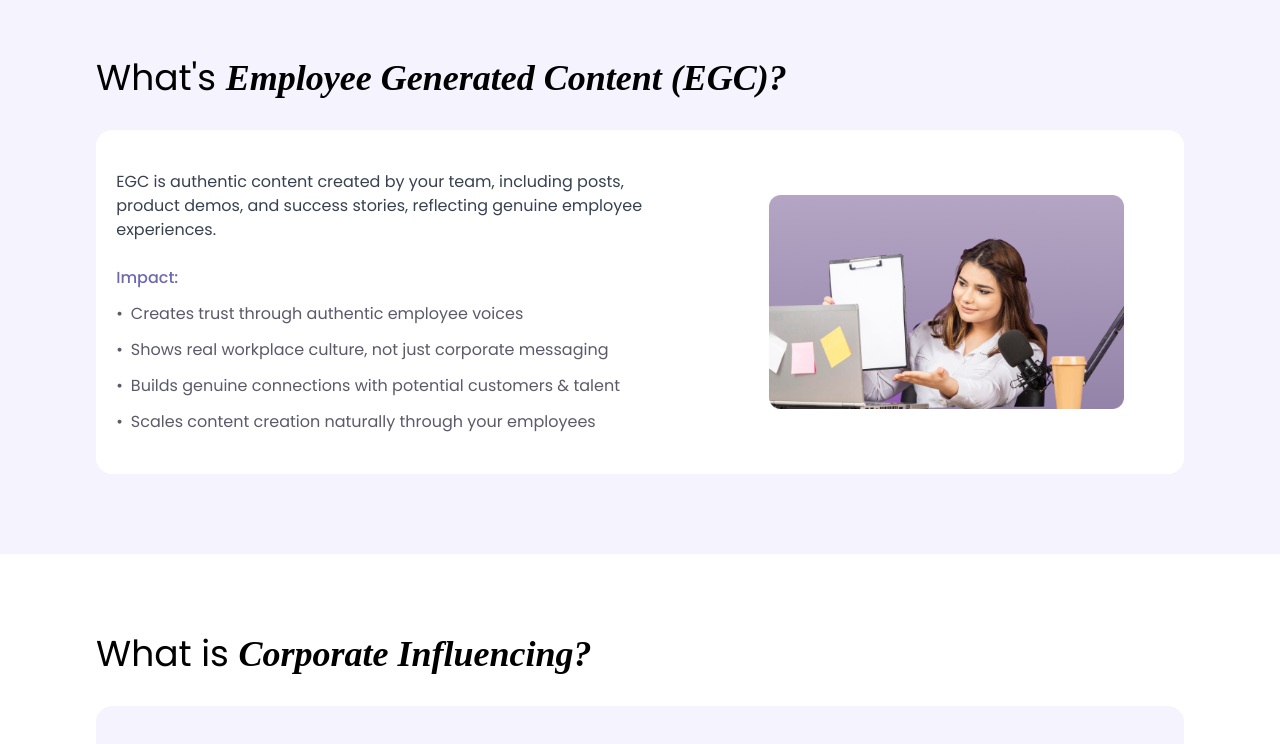
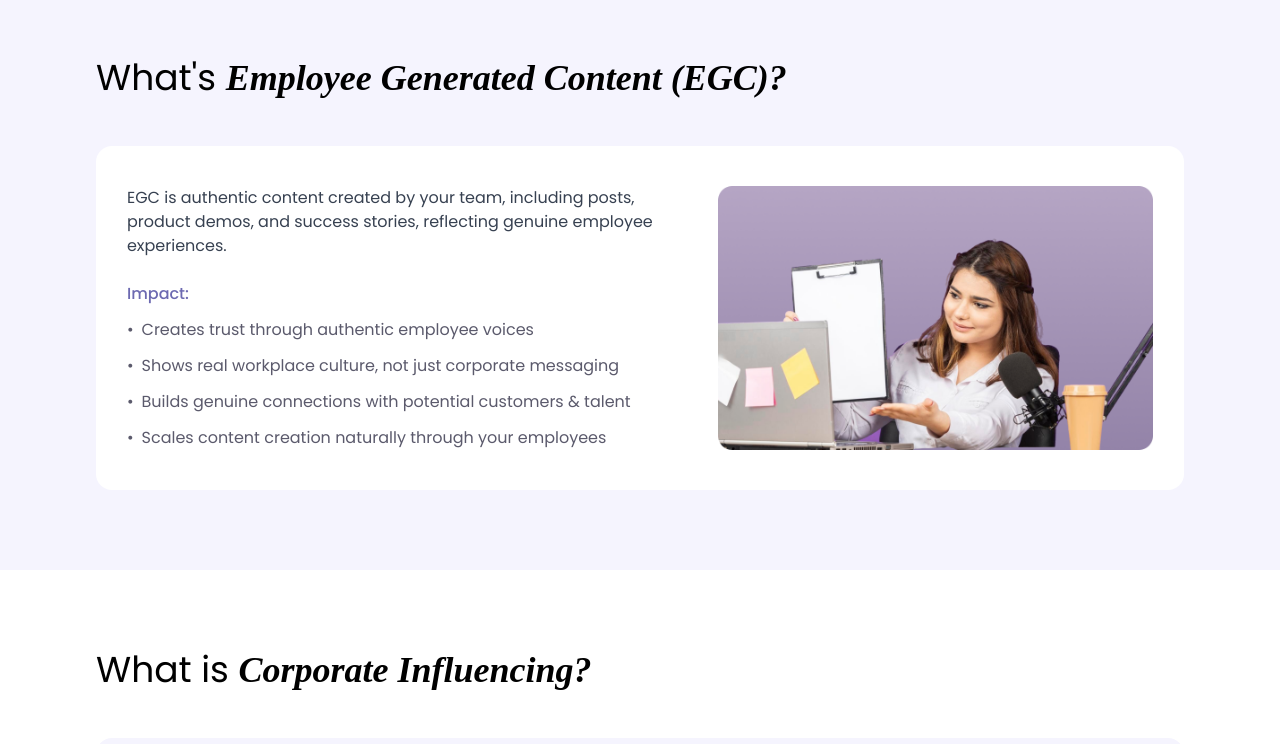
Before and after one commit to Madhubala-06/kreatoors, a React (Create React App) app: page / in a window 1280 px wide. Shown: the part 1460-2204 px from the top of the page. Built offline with nearby package versions, Linux system fonts and the light colour scheme; a web font is replaced by a local one.

Commit message:
changes added

```diff
--- a/src/components/pages/Home/Egc.jsx
+++ b/src/components/pages/Home/Egc.jsx
@@ -4,14 +4,14 @@ import Egc2 from '../../../assets/images/egc2.png';
 
 const Section = ({ title, description, impacts, image, reverse, bgColor }) => {
   return (
-    <div className={`flex flex-col lg:flex-row gap-8 justify-evenly items-center p-5 md:p-0 ${bgColor} rounded-2xl`}>
+    <div className={`flex flex-col lg:flex-row  justify-evenly  items-center  md:py-10 ${bgColor} rounded-2xl`}>
       {reverse && (
         <div className="lg:w-2/5 order-2 lg:order-1">
           <img src={image} alt={title} className="rounded-lg w-full object-cover" />
         </div>
       )}
 
-      <div className={`py-10 ${reverse ? 'lg:w-1/2 order-1 lg:order-2' : 'max-w-[560px]'}`}>
+      <div className={` ${reverse ? 'lg:w-1/2 order-1 lg:order-2' : 'max-w-[560px]'}`}>
         <p className="text-gray-700 mb-6">{description}</p>
         <div className="space-y-2">
           <h3 className="text-blue-custom-600 font-medium mb-3">Impact:</h3>
@@ -35,7 +35,7 @@ const Section = ({ title, description, impacts, image, reverse, bgColor }) => {
 
       {!reverse && (
         <div className="lg:w-2/5">
-          <img src={image} alt={title} className="rounded-lg w-full object-cover p-5 sm:p-10" />
+          <img src={image} alt={title} className="rounded-lg w-full object-cover" />
         </div>
       )}
     </div>
@@ -48,7 +48,7 @@ const EGCSection = () => {
       {/* EGC Section */}
       <div className="w-full bg-blue-custom-400 py-20">
         <section className="max-w-6xl rounded-2xl px-8 lg:px-8 mx-auto">
-          <h2 className="text-3xl lg:text-4xl mb-8">
+          <h2 className="text-3xl lg:text-4xl mb-12">
             What's <span className="font-playfair">Employee Generated Content (EGC)?</span>
           </h2>
           <Section
@@ -70,7 +70,7 @@ const EGCSection = () => {
       {/* Corporate Influencing Section */}
       <div className="bg-white py-20">
         <section className="rounded-2xl px-8 lg:px-8 max-w-6xl mx-auto">
-          <h2 className="text-3xl lg:text-4xl mb-8">
+          <h2 className="text-3xl lg:text-4xl mb-12">
             What is <span className="font-playfair">Corporate Influencing?</span>
           </h2>
           <Section
```
